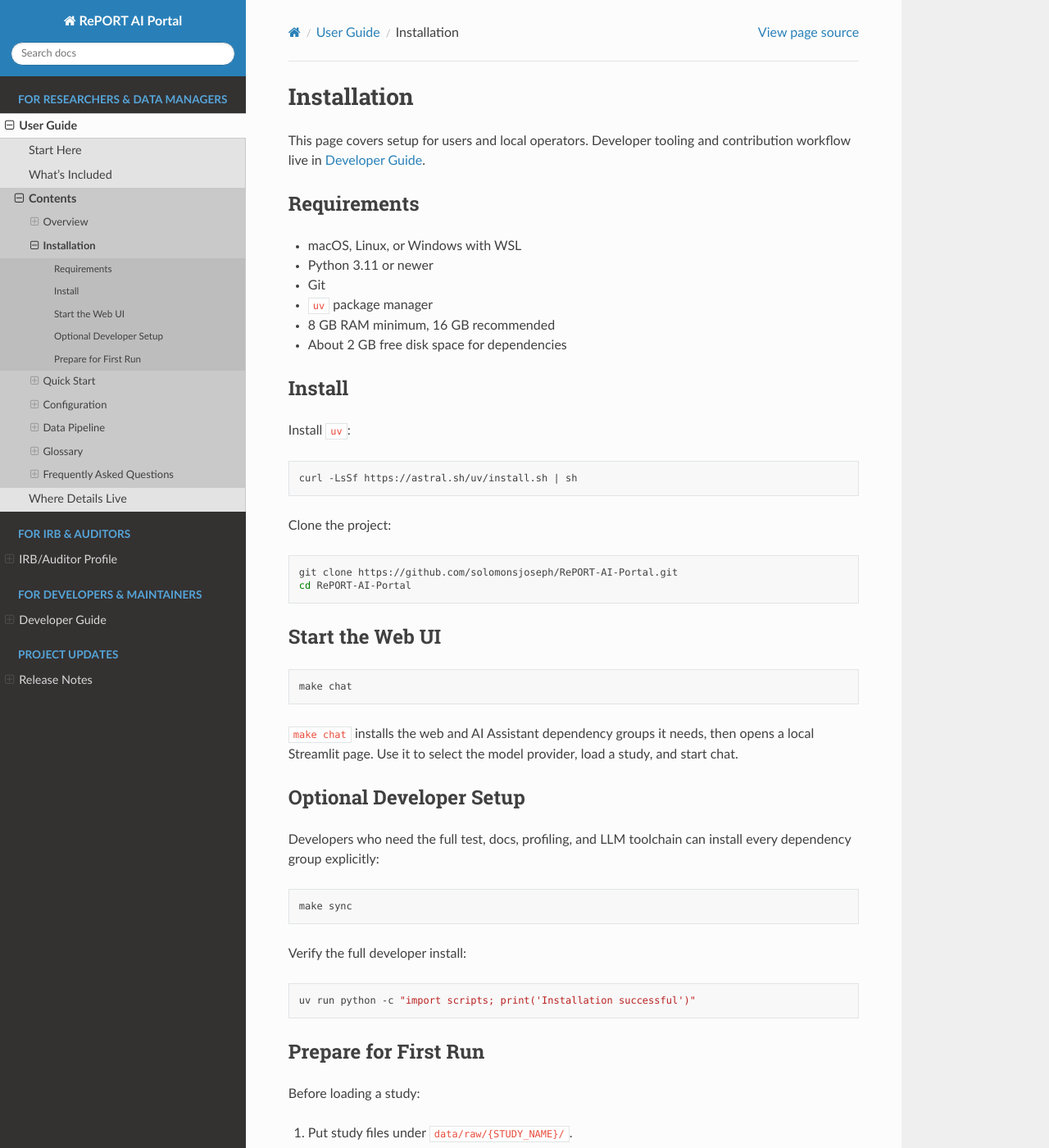
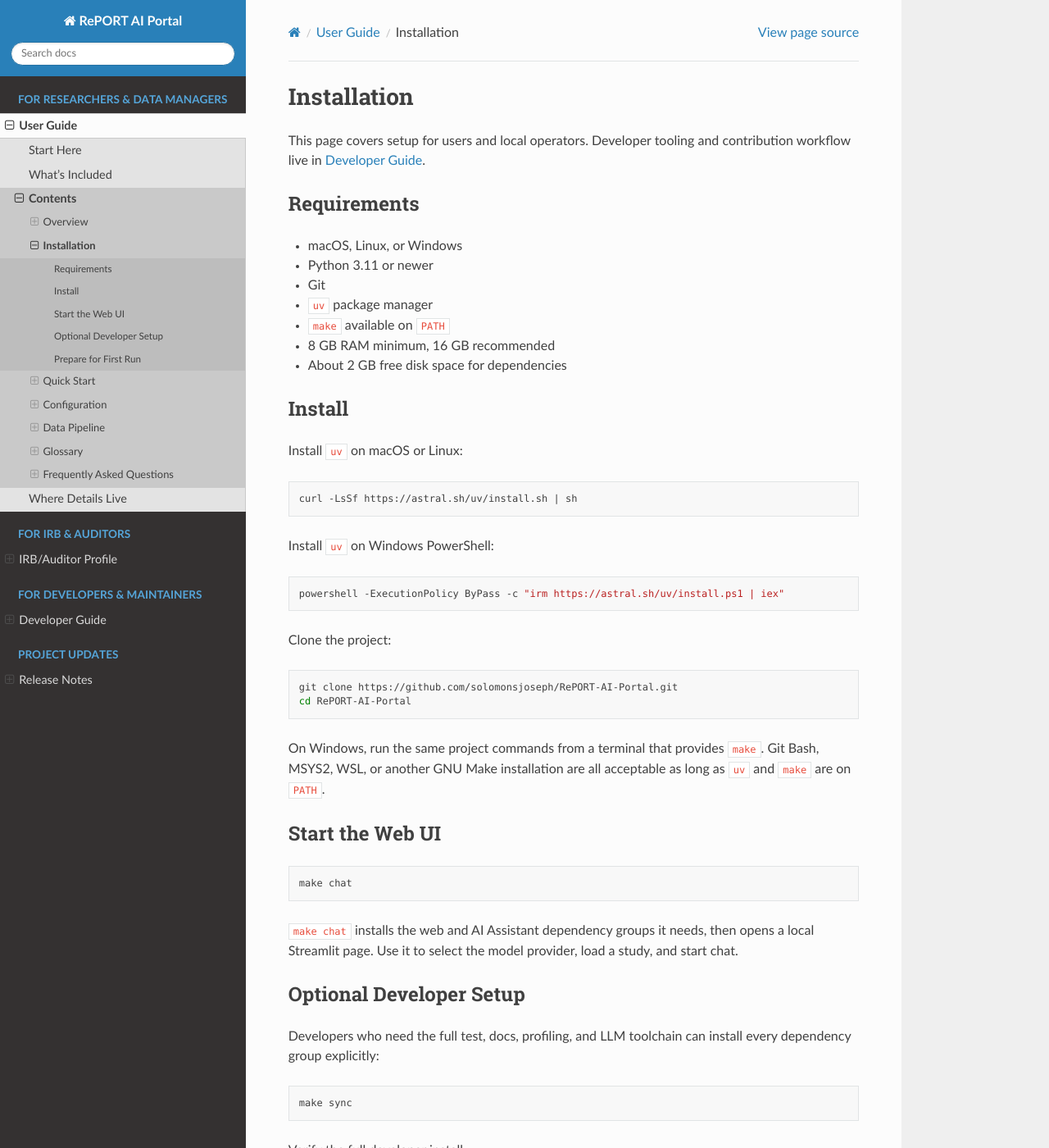
Before and after one commit to solomonsjoseph/RePORT-AI-Portal, a Sphinx documentation site: the page built from docs/sphinx/user_guide/installation.rst, in a window 1280 px wide and 1400 px high. Shown: the whole window at 82% size. Built offline with Sphinx 7.4.7 and the Read the Docs theme 3.1.0, drawn with Linux system fonts in a browser that asks for light colours.

Commit message:
chore: make chat startup cross-platform

```diff
--- a/docs/sphinx/developer_guide/versioning.rst
+++ b/docs/sphinx/developer_guide/versioning.rst
@@ -15,7 +15,7 @@
 
 .. code-block:: python
 
-   __version__: str = "0.21.2"
+   __version__: str = "0.22.0"
 
 All other modules import from this single source:
 
--- a/docs/sphinx/user_guide/installation.rst
+++ b/docs/sphinx/user_guide/installation.rst
@@ -7,21 +7,28 @@
 Requirements
 ------------
 
-* macOS, Linux, or Windows with WSL
+* macOS, Linux, or Windows
 * Python 3.11 or newer
 * Git
 * ``uv`` package manager
+* ``make`` available on ``PATH``
 * 8 GB RAM minimum, 16 GB recommended
 * About 2 GB free disk space for dependencies
 
 Install
 -------
 
-Install ``uv``:
+Install ``uv`` on macOS or Linux:
 
 .. code-block:: bash
 
    curl -LsSf https://astral.sh/uv/install.sh | sh
+
+Install ``uv`` on Windows PowerShell:
+
+.. code-block:: powershell
+
+   powershell -ExecutionPolicy ByPass -c "irm https://astral.sh/uv/install.ps1 | iex"
 
 Clone the project:
 
@@ -29,6 +36,10 @@
 
    git clone https://github.com/solomonsjoseph/RePORT-AI-Portal.git
    cd RePORT-AI-Portal
+
+On Windows, run the same project commands from a terminal that provides
+``make``. Git Bash, MSYS2, WSL, or another GNU Make installation are all
+acceptable as long as ``uv`` and ``make`` are on ``PATH``.
 
 Start the Web UI
 ----------------
--- a/docs/sphinx/user_guide/quickstart.rst
+++ b/docs/sphinx/user_guide/quickstart.rst
@@ -32,6 +32,8 @@
 
    export STUDY_NAME=Indo-VAP
 
+On Windows PowerShell, use ``$env:STUDY_NAME = "Indo-VAP"`` instead.
+
 2. Choose a Model Provider
 --------------------------
 
@@ -49,6 +51,10 @@
    export LLM_PROVIDER=anthropic
    export ANTHROPIC_API_KEY=sk-ant-...
    export LLM_MODEL=claude-opus-4-7
+
+On Windows PowerShell, set environment variables with ``$env:NAME =
+"value"``. You can also choose the provider from the web UI instead of
+setting these values in the shell.
 
 See :doc:`configuration` for OpenAI, Google, and PDF-related settings.
 
--- a/main.py
+++ b/main.py
@@ -191,7 +191,7 @@
     **Why.** The redactor needs the same 32-byte secret that keys pseudonym
     generation, so subject-id HMAC tags in logs stay joinable with the
     on-disk pseudonyms for operators who hold the key. Entry points that
-    run before ``bootstrap-key`` (fresh checkout / first chat session)
+    run before the PHI key exists (fresh checkout / first chat session)
     should still produce logs rather than hard-fail on a missing key.
 
     **How.** Calls :func:`scripts.security.phi_scrub.load_key`; on
@@ -205,8 +205,8 @@
     except (PHIKeyMissingError, PHIKeyPermissionError, PHIScrubError) as exc:
         log.warning(
             "PHI log redactor NOT installed (%s). "
-            "Run `python -m scripts.security.phi_scrub bootstrap-key` "
-            "to enable log redaction.",
+            "Use the web UI Load Study flow, or ask a developer/operator "
+            "to provision the sidecar PHI key.",
             type(exc).__name__,
         )
         return
```
Also changed, not shown: README.md (+13 -0 lines), docs/sphinx/developer_guide/agents.rst (+5 -3 lines), 3 other files.
